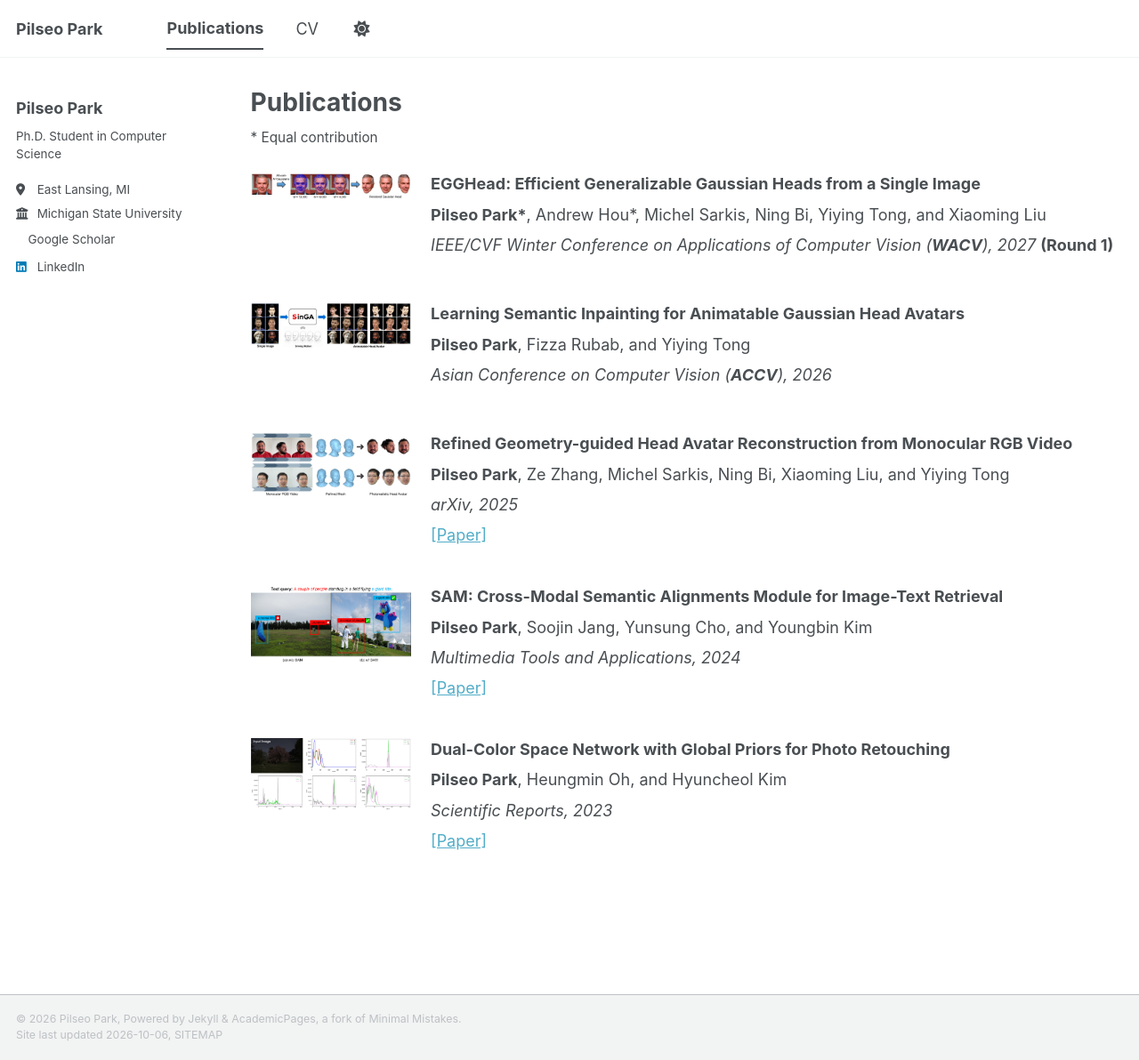
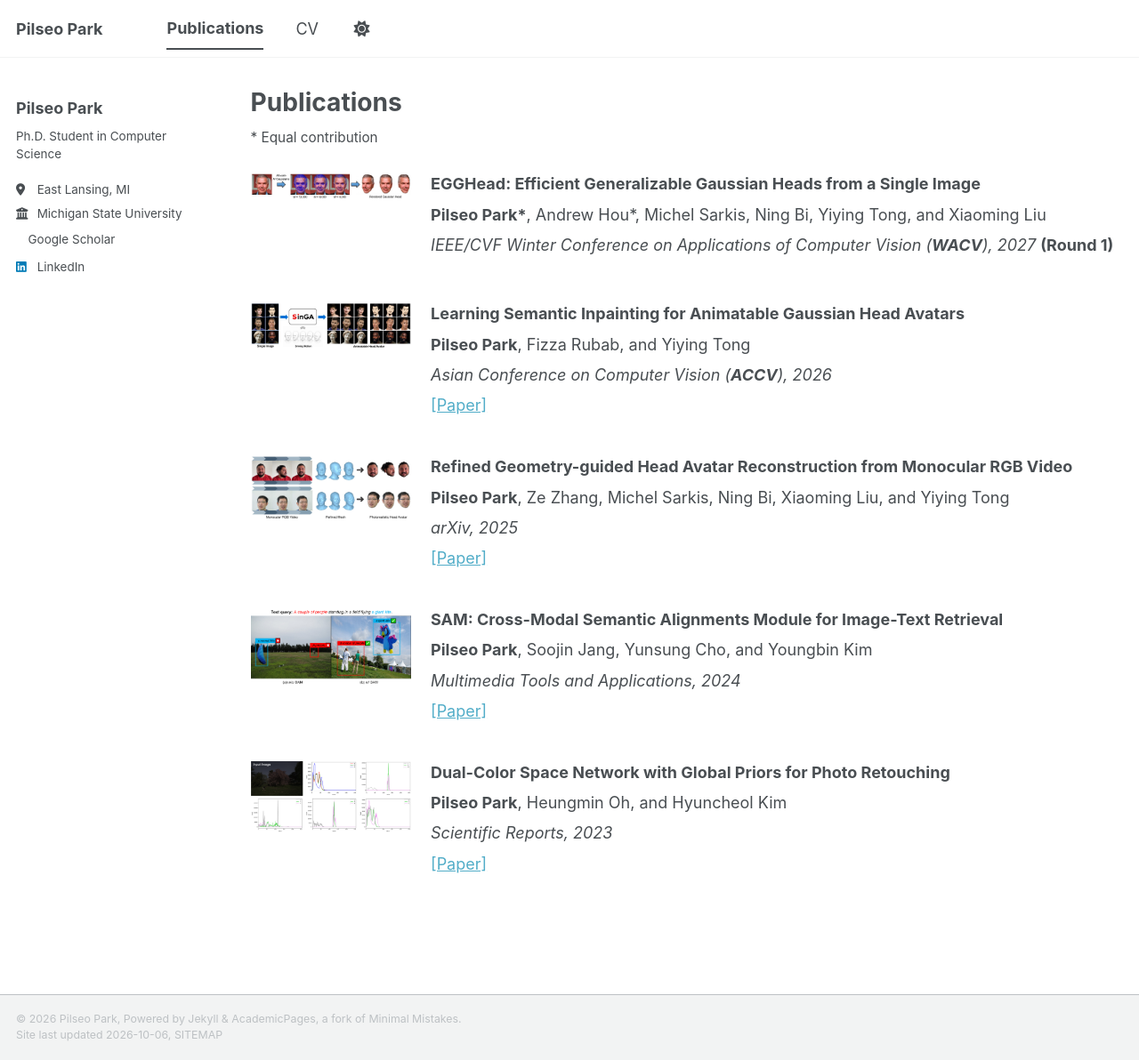
Before and after one commit to bbakpil/bbakpil.github.io, a Jekyll site: the page built from _pages/publications.html, in a window 1280 px wide and 1192 px high. Shown: the whole window at 89% size. Built offline with Jekyll 4.4.1, drawn with Linux system fonts in a browser that asks for light colours; a style sheet for code colours, icons or effects is not loaded.

Commit message:
Add arXiv PDF link for ACCV 2026 paper

```diff
--- a/_pages/publications.html
+++ b/_pages/publications.html
@@ -63,6 +63,7 @@ author_profile: true
       <h2 class="publication-title">Learning Semantic Inpainting for Animatable Gaussian Head Avatars</h2>
       <p class="publication-authors"><strong>Pilseo Park</strong>, Fizza Rubab, and Yiying Tong</p>
       <p class="publication-venue"><em>Asian Conference on Computer Vision (<strong>ACCV</strong>), 2026</em></p>
+      <p class="publication-links"><a href="https://arxiv.org/pdf/2609.38343">[Paper]</a></p>
     </div>
   </article>
 
```
